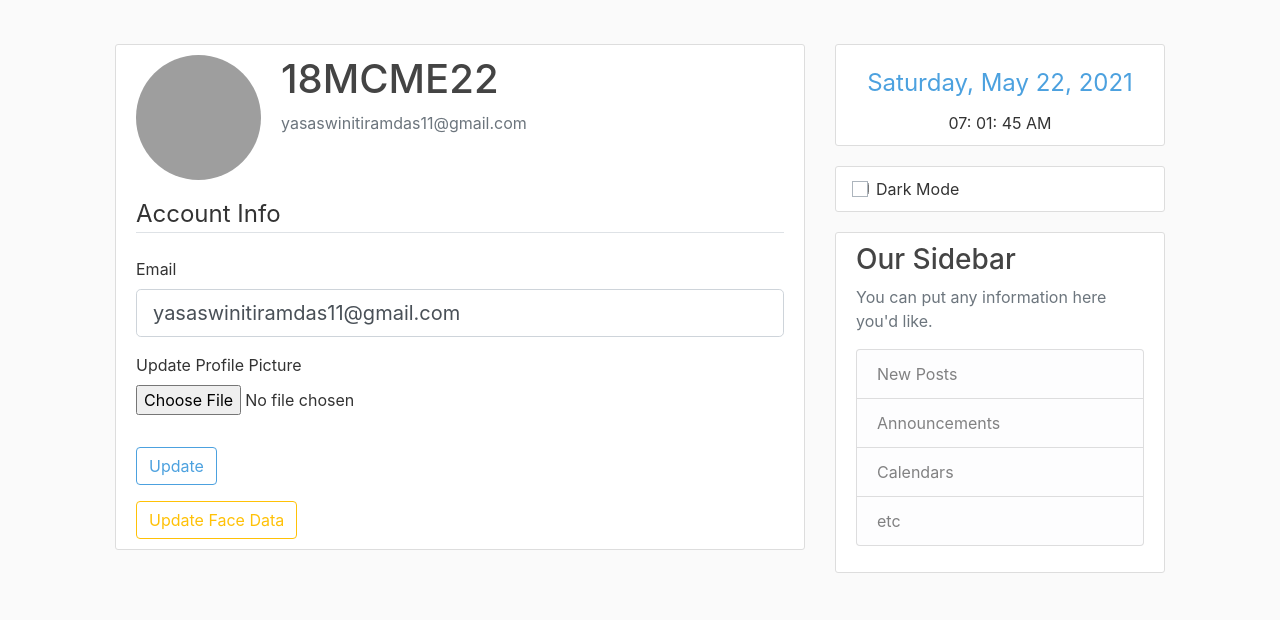
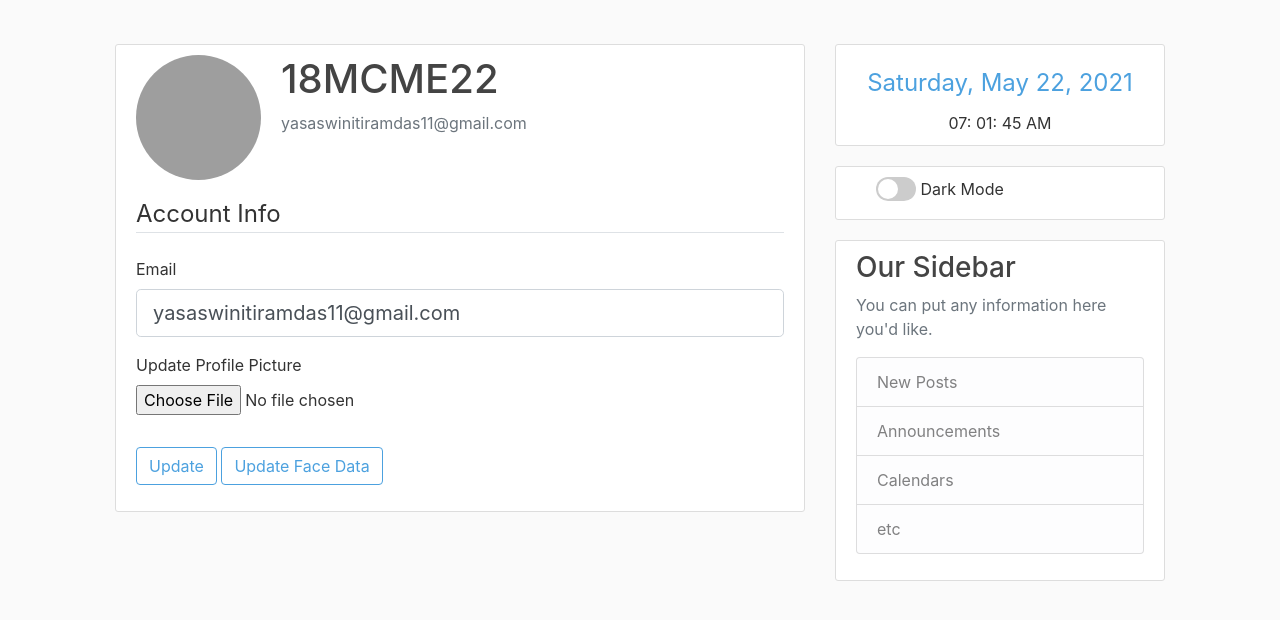
Before and after one commit to nitin-bommi/scis-forum, a Flask app: page /account in a window 1280 px wide. Shown: the part 56-676 px from the top of the page. Run offline with Flask 2, Linux system fonts and the light colour scheme; a user stored in the database is signed in; parts of the project's set-up code (start-up, migrations or seed data) failed here and were passed over; some libraries are stand-ins or nearby versions; grey boxes are pictures that could not be loaded.

Commit message:
toggle button

```diff
--- a/scisforum/static/dark-mode.css
+++ b/scisforum/static/dark-mode.css
@@ -160,7 +160,7 @@
 }
 
 [data-theme="dark"] .from-text{
-  background-color: #eee676;
+  background-color: #f0857d;
   color: #000;
   margin: 1px 0;
   padding: 6px 12px;
@@ -172,3 +172,11 @@
   color: #ffffff;
   border: 1px solid #292727;
 }
+
+[data-theme="dark"] .dark-modal{
+  background: #1d1a1a;
+  border: 1px solid #4e4c4c;
+  border-radius: 3px;
+  margin-bottom: 20px;
+  color: #ffffff;
+}
--- a/scisforum/static/main.css
+++ b/scisforum/static/main.css
@@ -227,3 +227,63 @@ textarea {
   padding: 6px 12px;
   border-radius: 8px;
 }
+
+.switch {
+  position: relative;
+  display: inline-block;
+  width: 40px;
+  height: 24px;
+}
+
+.switch input {
+  opacity: 0;
+  width: 0px;
+  height: 0px;
+}
+
+.slider {
+  position: absolute;
+  cursor: pointer;
+  top: 0;
+  left: 0;
+  right: 0;
+  bottom: 0;
+  background-color: #ccc;
+  -webkit-transition: .2s;
+  transition: .2s;
+}
+
+.slider:before {
+  position: absolute;
+  content: "";
+  height: 20px;
+  width: 20px;
+  left: 2px;
+  bottom: 2px;
+  background-color: white;
+  -webkit-transition: .2s;
+  transition: .2s;
+}
+
+input:checked + .slider {
+  background-color: #ffcd36;
+}
+
+input:focus + .slider {
+  box-shadow: 0 0 1px #ffcd36;
+}
+
+input:checked + .slider:before {
+  -webkit-transform: translateX(16px);
+  -ms-transform: translateX(16px);
+  transform: translateX(16px);
+}
+
+/* Rounded sliders */
+.slider.round {
+  border-radius: 30px;
+}
+
+.slider.round:before {
+  border-radius: 50%;
+}
--- a/scisforum/templates/account.html
+++ b/scisforum/templates/account.html
@@ -36,18 +36,19 @@
       </div>
     </fieldset>
     <div class="form-group">
-      {{ form.submit(class="btn btn-outline-info button-outline") }}
+      {{ form.submit(class="btn button-outline") }}
+
+      <button type="button" class="btn button-outline" data-toggle="modal" data-target="#faceModal">
+        Update Face Data
+      </button>
     </div>
   </form>
-  <button type="button" class="btn btn-outline-warning" data-toggle="modal" data-target="#faceModal">
-    Update Face Data
-  </button>
 </div>
 
 <div class="modal fade" id="faceModal" tabindex="-1" role="dialog" aria-labelledby="faceModalLabel" aria-hidden="true">
   <div class="modal-dialog modal-lg" role="document">
     <form action="{{ url_for('users.update_face', user_id=current_user.id) }}" method="post">
-      <div class="modal-content">
+      <div class="modal-content dark-modal">
         <div class="modal-header">
           <h5 class="modal-title" id="faceModalLabel">Update Face</h5>
           <button type="button" class="close" data-dismiss="modal" aria-label="Close">
--- a/scisforum/templates/base.html
+++ b/scisforum/templates/base.html
@@ -80,8 +80,12 @@
         </div>
         <div class="content-section">
           <div class="form-check">
-            <input type="checkbox" class="form-check-input" id="darkSwitch">
-              <label class="custom-control-label" for="darkSwitch">Dark Mode</label>
+            <label class="switch">
+              <input type="checkbox" id="darkSwitch">
+              <span class="slider round"></span>
+            </label>
+            <label>Dark Mode</label>
+
           </div>
         </div>
         <div class="content-section">
--- a/scisforum/templates/post.html
+++ b/scisforum/templates/post.html
@@ -4,7 +4,7 @@
     <img class="rounded-circle article-img" src="{{ url_for('static', filename='profile_pics/' + post.author.image_file) }}">
     <div class="media-body">
       <div class="article-metadata d-flex justify-content-between p-3">
-        <a class="mr-2" href="{{ url_for('users.user_posts', username=post.author.username) }}">{{ post.author.username }}</a>
+        <a class="mr-2 link-color" href="{{ url_for('users.user_posts', username=post.author.username) }}">{{ post.author.username }}</a>
         <small class="text-muted">{{ post.date_posted.strftime('%Y-%m-%d') }}</small>
       </div>
       {% if post.author == current_user %}
@@ -24,7 +24,7 @@
   <!-- Modal -->
   <div class="modal fade" id="deleteModal" tabindex="-1" role="dialog" aria-labelledby="deleteModalLabel" aria-hidden="true">
     <div class="modal-dialog" role="document">
-      <div class="modal-content">
+      <div class="modal-content dark-modal">
         <div class="modal-header">
           <h5 class="modal-title" id="deleteModalLabel">Delete Post?</h5>
           <button type="button" class="close" data-dismiss="modal" aria-label="Close">
```
Also changed, not shown: scisforum/templates/calendar.html (+4 -4 lines), scisforum/site.db, 1 other file.
